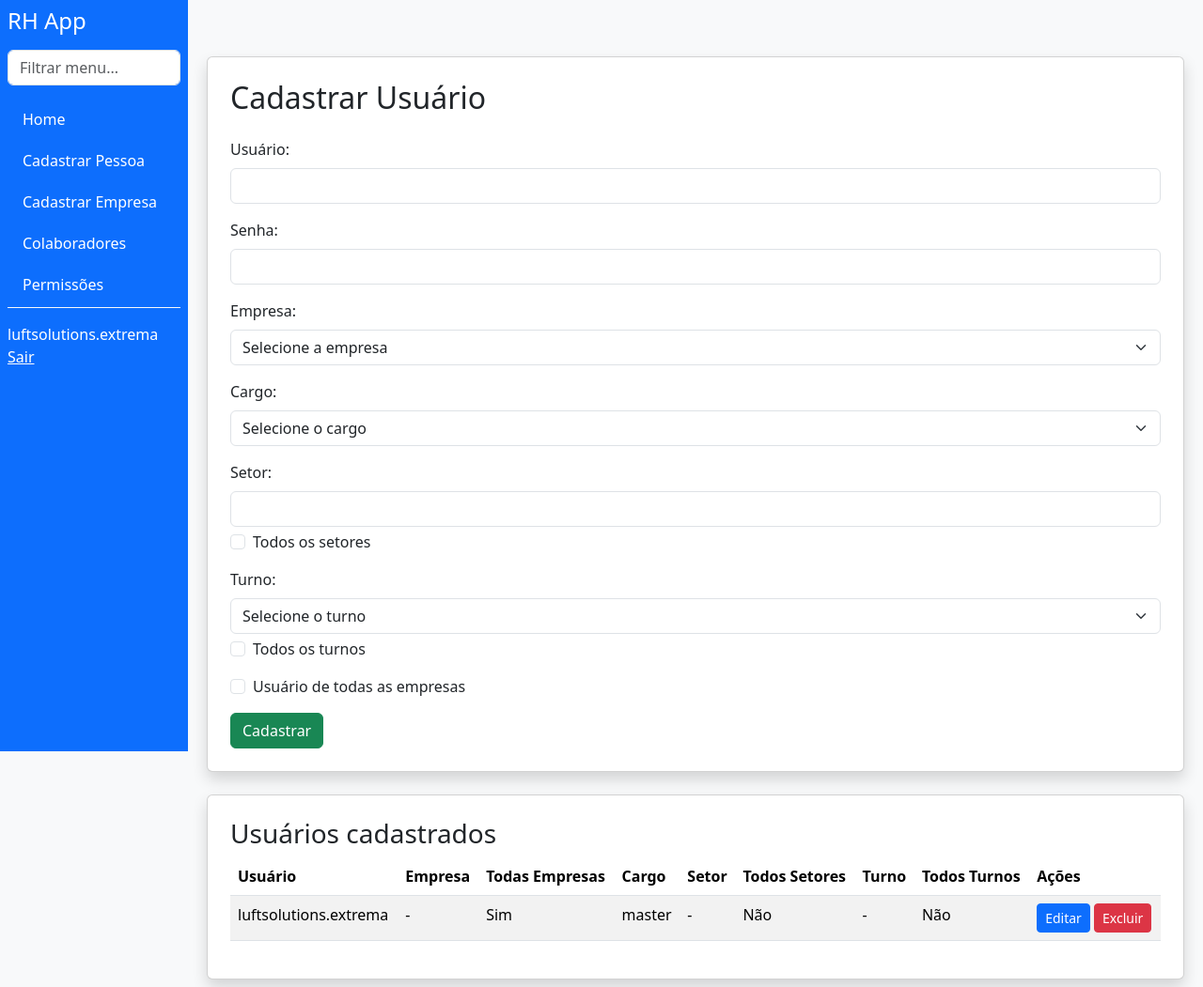
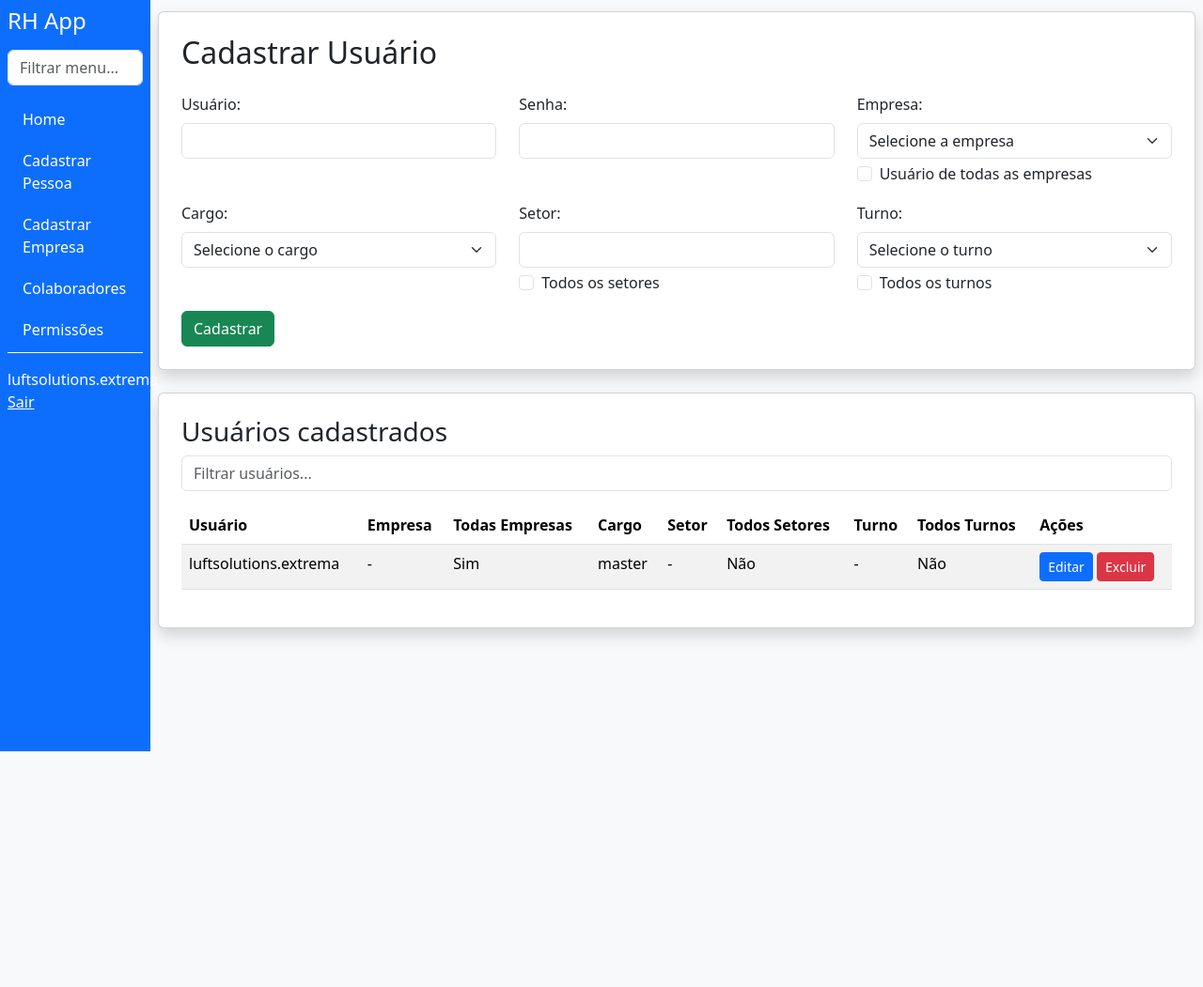
Before and after one commit to Andersonps-dev/AppRH, a Flask app: page /register_person in a window 1280 px wide. Shown: the whole page at 94% size. After the commit the page ends 800 px from the top, so only its background shows below. Run offline with Flask 3, Linux system fonts and the light colour scheme; a user stored in the database is signed in; data comes from the database, SQL or seed files in the repository; parts of the project's set-up code (start-up, migrations or seed data) failed here and were passed over.

Commit message:
Refactor templates for improved structure and usability; enhance user and company registration forms with filtering options and better layout.

```diff
--- a/app-login/templates/edit_colaborador.html
+++ b/app-login/templates/edit_colaborador.html
@@ -8,7 +8,6 @@
 <body class="bg-light">
     {% extends "navbar.html" %}
     {% block content %}
-    <div class="container mt-5">
     <div class="card shadow p-4 mb-4">
         <h2 class="mb-4">Editar Colaborador</h2>
         <form method="POST">
@@ -70,7 +69,6 @@
             <a href="{{ url_for('colaboradores') }}" class="btn btn-secondary">Cancelar</a>
         </form>
     </div>
-    </div>
     {% endblock %}
 </body>
 </html>
--- a/app-login/templates/edit_user.html
+++ b/app-login/templates/edit_user.html
@@ -8,7 +8,6 @@
 <body class="bg-light">
     {% extends "navbar.html" %}
     {% block content %}
-    <div class="container mt-5">
     <div class="card shadow p-4 mb-4">
         <h2 class="mb-4">Editar Usuário</h2>
         <form method="POST">
@@ -49,7 +48,6 @@
             <a href="{{ url_for('register_person') }}" class="btn btn-secondary">Cancelar</a>
         </form>
     </div>
-    </div>
     {% endblock %}
 </body>
 </html>
--- a/app-login/templates/index.html
+++ b/app-login/templates/index.html
@@ -10,7 +10,6 @@
     {% block content %}
     <div class="card shadow p-4 mb-4">
             <h2 class="mb-3">Bem-vindo, {{ user.username }}!</h2>
-            <p class="mb-0">Empresa: <strong>{{ user.company.name }}</strong></p>
         </div>
         {% endblock %}
     </div>
--- a/app-login/templates/permissions.html
+++ b/app-login/templates/permissions.html
@@ -8,7 +8,6 @@
 <body class="bg-light">
     {% extends "navbar.html" %}
     {% block content %}
-    <div class="container mt-5">
     <div class="card shadow p-4 mb-4">
         <h2 class="mb-4">Definir Permissões por Cargo</h2>
         <form method="POST">
@@ -52,7 +51,6 @@
             {% endif %}
         {% endwith %}
     </div>
-    </div>
     {% endblock %}
 </body>
 </html>
--- a/app-login/templates/register_person.html
+++ b/app-login/templates/register_person.html
@@ -8,19 +8,19 @@
 <body class="bg-light">
 {% extends "navbar.html" %}
 {% block content %}
-    <div class="container mt-5">
 <div class="card shadow p-4 mb-4">
     <h2 class="mb-4">Cadastrar Usuário</h2>
     <form method="POST">
-                <div class="mb-3">
+        <div class="row">
+            <div class="col-md-4 mb-3">
                 <label for="username" class="form-label">Usuário:</label>
                 <input type="text" id="username" name="username" class="form-control" required>
             </div>
-                <div class="mb-3">
+            <div class="col-md-4 mb-3">
                 <label for="password" class="form-label">Senha:</label>
                 <input type="password" id="password" name="password" class="form-control" required>
             </div>
-                <div class="mb-3">
+            <div class="col-md-4 mb-3">
                 <label for="company" class="form-label">Empresa:</label>
                 <select id="company" name="company" class="form-select">
                     <option value="">Selecione a empresa</option>
@@ -28,8 +28,14 @@
                         <option value="{{ company.id }}">{{ company.name }}</option>
                     {% endfor %}
                 </select>
+                <div class="form-check mt-1">
+                    <input class="form-check-input" type="checkbox" value="1" id="all_companies" name="all_companies">
+                    <label class="form-check-label" for="all_companies">
+                        Usuário de todas as empresas
+                    </label>
                 </div>
-                <div class="mb-3">
+            </div>
+            <div class="col-md-4 mb-3">
                 <label for="role" class="form-label">Cargo:</label>
                 <select id="role" name="role" class="form-select" required>
                     <option value="">Selecione o cargo</option>
@@ -39,7 +45,7 @@
                     <option value="lider">Líder</option>
                 </select>
             </div>
-                <div class="mb-3">
+            <div class="col-md-4 mb-3">
                 <label for="setor" class="form-label">Setor:</label>
                 <input type="text" id="setor" name="setor" class="form-control">
                 <div class="form-check mt-1">
@@ -49,7 +55,7 @@
                     </label>
                 </div>
             </div>
-                <div class="mb-3">
+            <div class="col-md-4 mb-3">
                 <label for="turno" class="form-label">Turno:</label>
                 <select id="turno" name="turno" class="form-select">
                     <option value="">Selecione o turno</option>
@@ -65,11 +71,6 @@
                     </label>
                 </div>
             </div>
-                <div class="form-check mb-3">
-                    <input class="form-check-input" type="checkbox" value="1" id="all_companies" name="all_companies">
-                    <label class="form-check-label" for="all_companies">
-                        Usuário de todas as empresas
-                    </label>
         </div>
         <button type="submit" class="btn btn-success">Cadastrar</button>
     </form>
@@ -85,7 +86,10 @@
 </div>
 <div class="card shadow p-4">
     <h3>Usuários cadastrados</h3>
-            <table class="table table-striped">
+    <div class="mb-3">
+        <input type="text" class="form-control" id="filtroUsuario" placeholder="Filtrar usuários...">
+    </div>
+    <table class="table table-striped" id="tabelaUsuarios">
         <thead>
             <tr>
                 <th>Usuário</th>
@@ -119,7 +123,15 @@
         </tbody>
     </table>
 </div>
-    </div>
+<script>
+document.getElementById('filtroUsuario').addEventListener('input', function() {
+    const filtro = this.value.toLowerCase();
+    document.querySelectorAll('#tabelaUsuarios tbody tr').forEach(function(row) {
+        const texto = row.innerText.toLowerCase();
+        row.style.display = texto.includes(filtro) ? '' : 'none';
+    });
+});
+</script>
 {% endblock %}
 </body>
 </html>
```
Also changed, not shown: app-login/templates/register_company.html (+13 -3 lines). Lines whose indentation alone changed are shown as unchanged.
